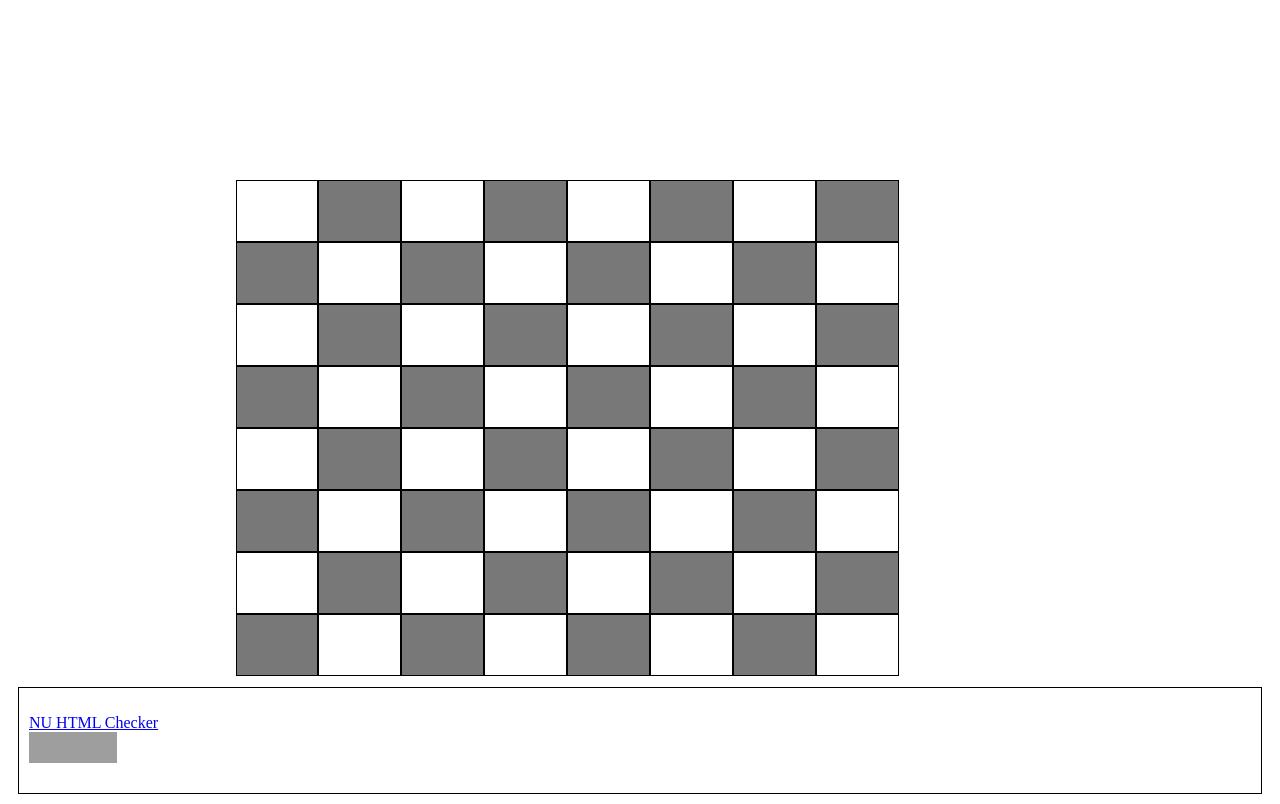
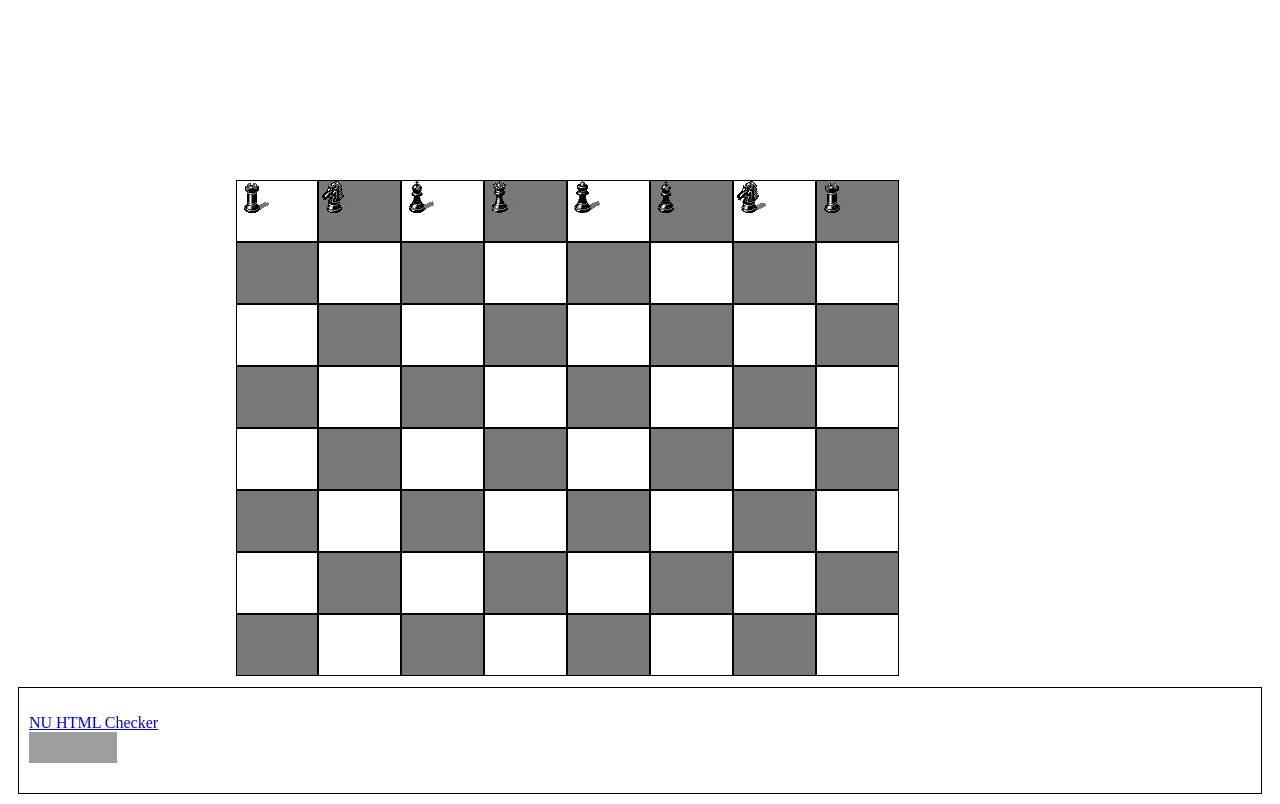
Before and after one commit to mandynishihara/mandynishihara.github.io, a plain HTML site: page chess/chessboard.html in a window 1280 px wide. Shown: the part 73-877 px from the top of the page. Drawn offline with Linux system fonts and the light colour scheme; grey boxes are pictures that could not be loaded; a web font is replaced by a local one.

Commit message:
Update chessboard.html

```diff
--- a/chess/chessboard.html
+++ b/chess/chessboard.html
@@ -10,14 +10,14 @@
 <h1 id="title">Chessboard</h1>
 <div id="container">
 <div class="row"> <!-- Row 1 -->
-<div class="white"></div>
-<div class="black"></div>
-<div class="white"></div>
-<div class="black"></div>
-<div class="white"></div>
-<div class="black"></div>
-<div class="white"></div>
-<div class="black"></div>
+<div class="white"><img src="/chess/black-castle.png"></div>
+<div class="black"><img src="/chess/black-knight.png"></div>
+<div class="white"><img src="/chess/black-bishop.png"></div>
+<div class="black"><img src="/chess/black-queen.png"></div>
+<div class="white"><img src="/chess/black-king.png"></div>
+<div class="black"><img src="/chess/black-bishop.png"></div>
+<div class="white"><img src="/chess/black-knight.png"></div>
+<div class="black"><img src="/chess/black-castle.png"></div>
 </div>
 <div class="clear"> </div>
 
```
